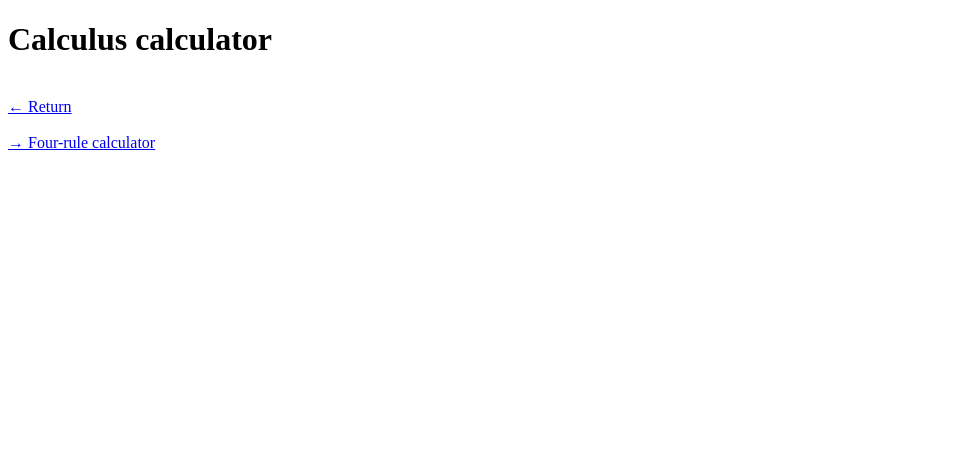
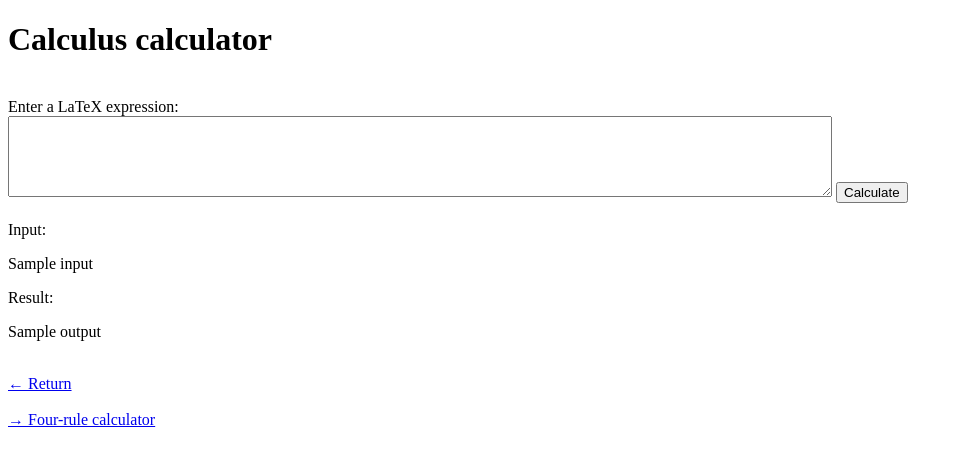
Before and after one commit to charlieqi02/flask-website, a Flask app: template calculator/templates/advanced.html in a window 1280 px wide. Shown: the top 466 px of the page, without its empty margins (0-963 px from the left). Run offline with Flask 3, Linux system fonts and the light colour scheme; the template is opened without the code that fills it: most values are stand-ins (such as "Sample title", 1, 10 or a date in 2020).

Commit message:
Add Advanced calculator to calculate calculus problems

```diff
--- a/calculator/app.py
+++ b/calculator/app.py
@@ -1,5 +1,5 @@
-from flask import Flask, render_template, request, redirect, url_for, make_response
-import sympy
+from flask import Flask, render_template, request, send_file
+from latex2sympy2 import latex2latex
 
 
 app = Flask(__name__)
@@ -9,10 +9,19 @@ app = Flask(__name__)
 def index():
     return render_template('index.html')
 
+
 @app.route('/simple')
 def simple():
     return render_template('simple.html')
 
-@app.route('/advanced')
+
+# example: "\frac{d}{dx} \int^{x}_{0} f(x) dx"
+@app.route('/advanced', methods=['GET', 'POST'])
 def advanced():
+    if request.method == 'POST':
+        input_exps = request.form['expression']
+        output_exps = latex2latex(input_exps)
+        return render_template('advanced.html',
+                    input=f"\[ {input_exps} \]", output=f"\[ {output_exps} \]")
+
     return render_template('advanced.html')
--- a/calculator/templates/advanced.html
+++ b/calculator/templates/advanced.html
@@ -2,10 +2,26 @@
 <html>
 	<head>
 		<title> Advanced </title>
+		<script src="https://cdn.jsdelivr.net/npm/mathjax@3/es5/tex-mml-chtml.js"></script>
 	</head>
 
 	<body>
 		<h1> Calculus calculator </h1><br>
+		<form method="POST">
+			<label for="expression"> Enter a LaTeX expression: </label><br>
+			<textarea id="expression" name="expression" rows="5" cols="100"></textarea>
+			<input type="submit" value="Calculate">
+		</form><br>
+
+		{% if input %}
+		<label> Input: </label>
+		<p>{{ input|safe }}</p>
+		{% endif %}
+
+		{% if output %}
+		<label> Result: </label>
+		<p>{{ output|safe }}</p><br>
+		{% endif %}
 
 		<a href="{{ url_for('index') }}">&larr; Return </a><br><br>
 		<a href="{{ url_for('simple') }}">&rarr; Four-rule calculator </a>
```
